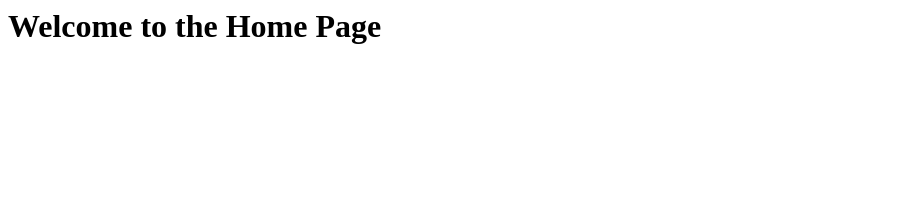
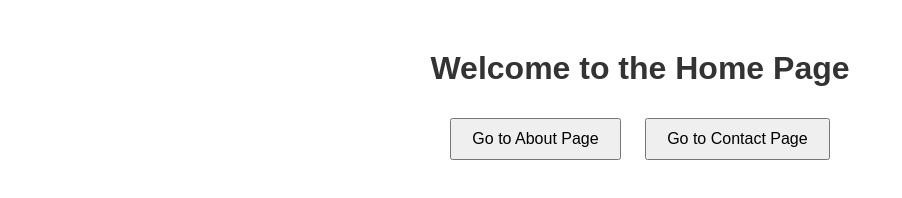
Before and after one commit to GeorgeOprea1/basic-info-site-nodeJs, a website: page index.html in a window 1280 px wide. Shown: the whole page, without its empty margins (0-902 px from the left). Drawn offline with Linux system fonts and the light colour scheme.

Commit message:
added basic styling for every page and bottons to navigate between pages

```diff
--- a/index.html
+++ b/index.html
@@ -3,8 +3,30 @@
     <meta charset="UTF-8" />
     <meta name="viewport" content="width=device-width, initial-scale=1.0" />
     <title>Home</title>
+    <style>
+      body {
+        font-family: Arial, sans-serif;
+        text-align: center;
+        margin: 50px;
+      }
+
+      h1 {
+        color: #333;
+      }
+
+      button {
+        padding: 10px 20px;
+        font-size: 16px;
+        margin: 10px;
+        cursor: pointer;
+      }
+    </style>
   </head>
   <body>
     <h1>Welcome to the Home Page</h1>
+    <button onclick="window.location.href = '/about'">Go to About Page</button>
+    <button onclick="window.location.href = '/contact-me'">
+      Go to Contact Page
+    </button>
   </body>
 </html>
```
Also changed, not shown: 404.html (+18 -0 lines), about.html (+22 -0 lines), contact-me.html (+20 -0 lines).
